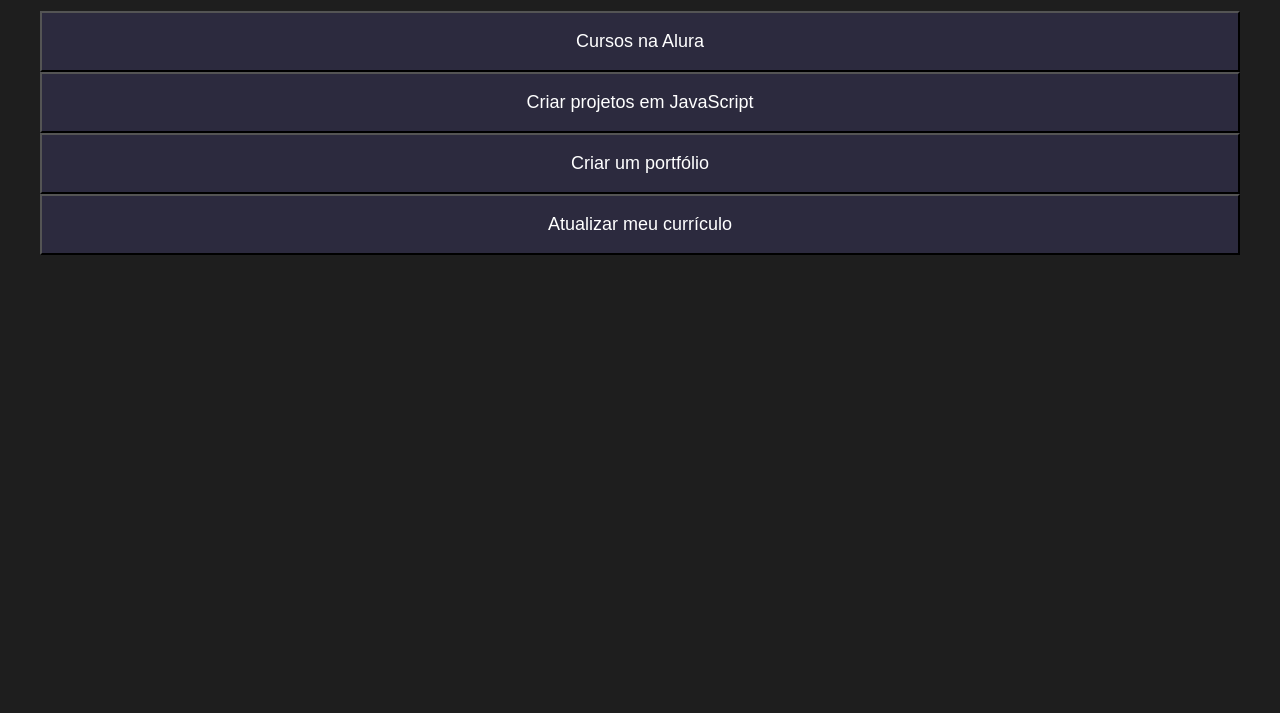
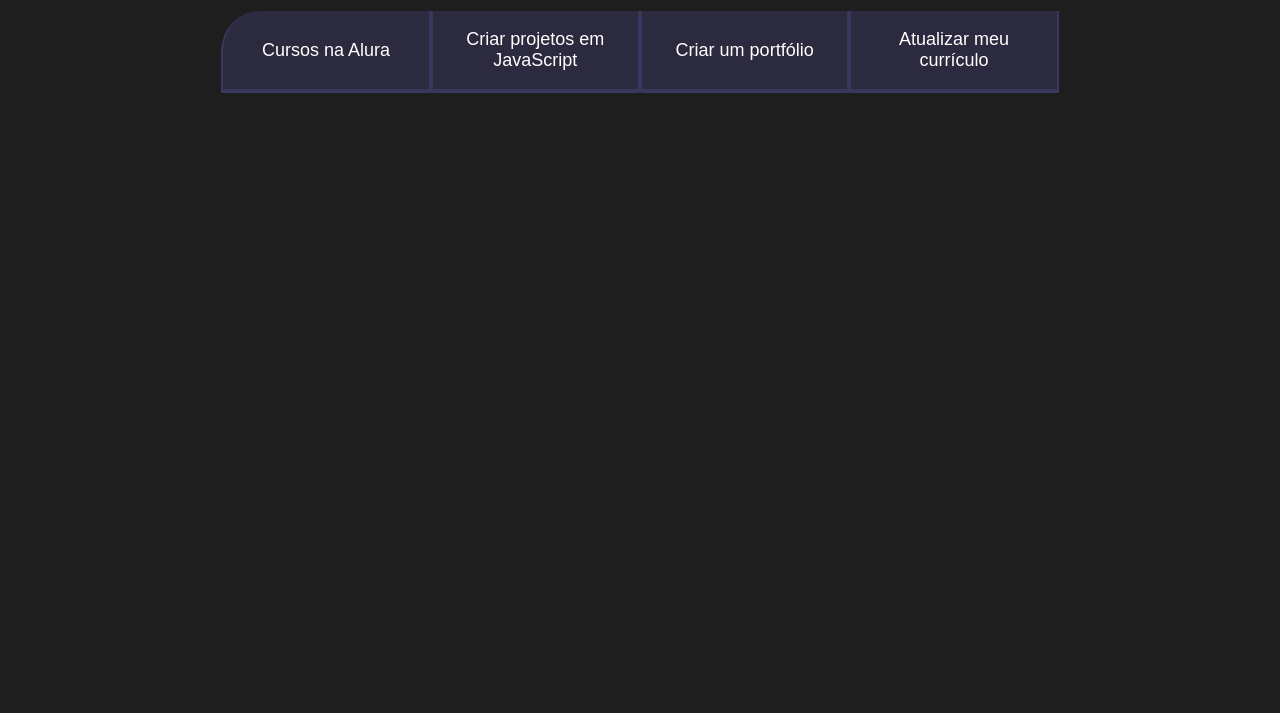
Before and after one commit to iasmincastroo/iasmin3D, a plain HTML site: page jsprojeto/index.html in a window 1280 px wide. Shown: the part 87-800 px from the top of the page. Drawn offline with Linux system fonts and the light colour scheme.

Commit message:
Add files via upload

```diff
--- a/jsprojeto/index.html
+++ b/jsprojeto/index.html
@@ -13,7 +13,8 @@
 
  <body>
     <section class="conteudo-principal">
-        <h2 class="titulo-principal">Meus Objetivos do ano_</h2>
+        <h2 class="titulo-principal">Meus Objetivos do ano<span>_</span></h2>
+        <div class="botoes">
         <button class="botao">Cursos na Alura</button>
         <button class="botao">Criar projetos em JavaScript</button>
         <button class="botao">Criar um portfólio</button>
--- a/jsprojeto/style.css
+++ b/jsprojeto/style.css
@@ -30,7 +30,7 @@
  .titulo-principal span {
    color: var(--verde);
  }
- .botao{
+ .botao {
    font-family: "Crakra Petch", sans-serif;
    background-color: var(--botao-inativo);
    color: var(--branco);
@@ -40,17 +40,57 @@
    font-size: 18px;
    align-items: center;
    width: 100%;
+   border-bottom: 4px solid var(--botao-ativo);
+   border-left: 2px solid var(--botao-ativo);
+   border-right: 2px solid var(--botao-ativo);
+   border-top: none;
  }
 
+ .botao:first-child {
+   border-radius: 40px 40px 0 0;
+ }
  @media screen and (min-width: 768px) {
    .botoes {
        display: flex;
+   }
+
+   .botao:first-child {
+       border-radius: 40px 0 0 0;
+   }
+
+   .botao:last-child {
+       border-radius: 0 40px 0 0;
    }
  }
  .botao:first-child {
    border-radius: 40px 40px 0 0;
  }
+ @media screen and (min-width: 768px) {
+   .botoes {
+       display: flex;
+   }
 
- .botao:last-child {
- border-radius: 0 40px 0 0;
+   .botao:first-child {
+       border-radius: 40px 0 0 0;
+   }
+
+   .botao:last-child {
+       border-radius: 0 40px 0 0;
+   }
+ }
+ .botao:first-child {
+   border-radius: 40px 40px 0 0;
+ }
+ @media screen and (min-width: 768px) {
+   .botoes {
+       display: flex;
+   }
+
+   .botao:first-child {
+       border-radius: 40px 0 0 0;
+   }
+
+   .botao:last-child {
+       border-radius: 0 40px 0 0;
+   }
 }
```
